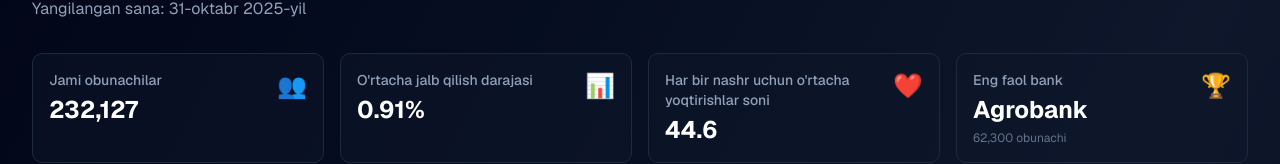
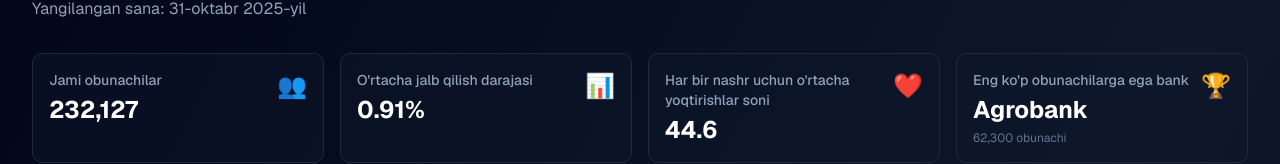
Before and after one commit to saadfalcon1/ahbor-reyting-youtube-bank-10, a Next.js app: page / in a window 1280 px wide. Shown: the part 127-291 px from the top of the page. Built offline with nearby package versions, Linux system fonts and the light colour scheme.

Commit message:
Update analytics-dashboard.tsx

```diff
--- a/components/analytics-dashboard.tsx
+++ b/components/analytics-dashboard.tsx
@@ -74,7 +74,7 @@ export function AnalyticsDashboard({ onBankClick }: AnalyticsDashboardProps) {
           <MetricCard label="O'rtacha jalb qilish darajasi" value={`${stats.avgEngagementRate}%`} icon="📊" />
           <MetricCard label="Har bir nashr uchun o'rtacha yoqtirishlar soni" value={stats.avgLikes} icon="❤️" />
           <MetricCard
-            label="Eng faol bank"
+            label="Eng ko'p obunachilarga ega bank"
             value={stats.topBank.company_name}
             icon="🏆"
             subtitle={`${(stats.topBank.subscribers ?? 0).toLocaleString()} obunachi`}
```
